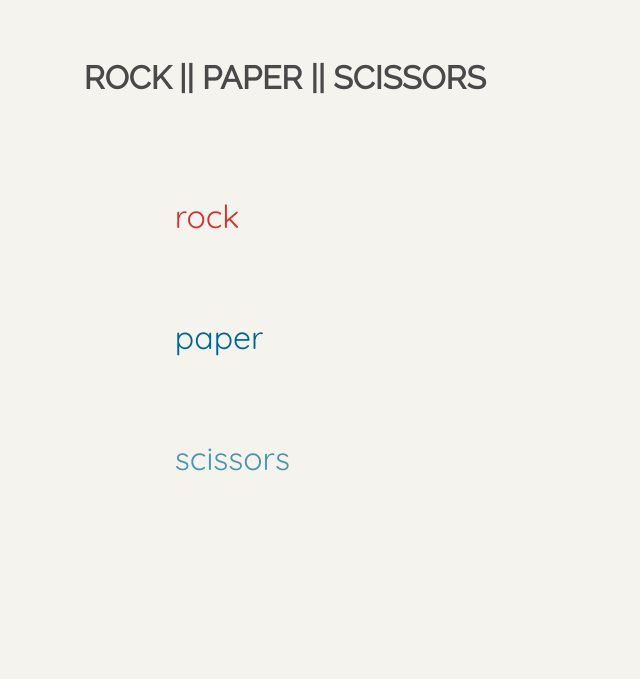
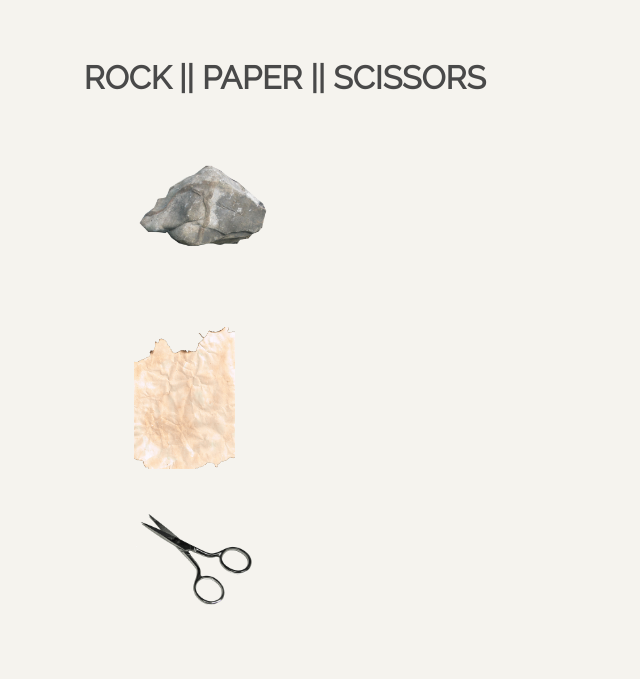
Before and after one commit to seemajune/rps-js, a plain HTML site: page index.html in a window 1280 px wide. Shown: the whole page, without its empty margins (0-640 px from the left). Drawn offline with nearby package versions, Linux system fonts and the light colour scheme.

Commit message:
game is getting close to finished, replaced regular text with images

```diff
--- a/index.html
+++ b/index.html
@@ -13,16 +13,16 @@
 <body>
   <div id="wrapper">
     <div class="container-left">
-      <div class="rock">rock</div>
-      <div class="paper">paper</div>
-      <div class="scissors">scissors</div>
+      <div class="rock"></div>
+      <div class="paper"></div>
+      <div class="scissors"></div>
 
     </div>
 
     <div class="container-right">
-      <div class="computer-rock">rock</div>
-      <div class="computer-paper">paper</div>
-      <div class="computer-scissors">scissors</div>
+      <div class="computer-rock"></div>
+      <div class="computer-paper"></div>
+      <div class="computer-scissors"></div>
       <div class="play-again"> play again </div>
        <div class="tie"> you tie! </div>
       <div class="win"> you win! </div>
--- a/stylesheet.css
+++ b/stylesheet.css
@@ -35,21 +35,34 @@ body {
 }
 
 .computer-rock, .rock {
-  padding: 10%;
+  padding: 20%;
   color: #d23232;
   font-size: 2em;
+  background-image: url("rock.png");
+  background-size: 35%;
+  background-repeat: no-repeat;
 }
 
 .computer-paper, .paper {
-  padding: 10%;
+  padding: 20%;
   color: #006699;
   font-size: 2em;
+  background-image: url("paper.png");
+  background-size: 25%;
+  background-repeat: no-repeat;
+  margin-top: 10px;
 }
 
 .computer-scissors, .scissors {
-  padding: 10%;
+  padding: 20%;
   color: #4A96AD;
   font-size: 2em;
+  background-image: url("scissors.png");
+  background-size: 30%;
+  background-repeat: no-repeat;
+  background-position: bottom-left;
+  margin-top: 25px;
+  margin-left: 2px;
 }
 
 .tie, .win, .lost {
```
Also changed, not shown: paper.png (added), rock.png (added), scissors.png (added), 1 other file.
